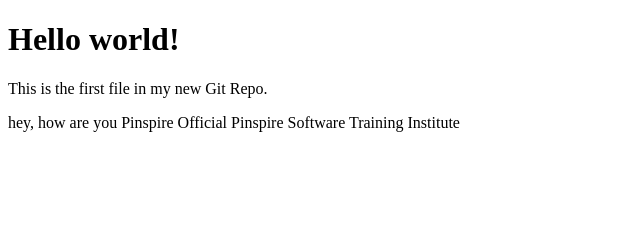
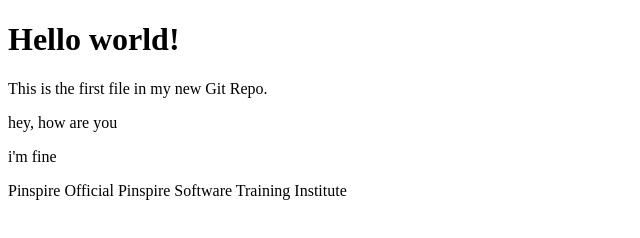
Before and after one commit to ayusha-ayu/First-repo, a plain HTML site: page index.html in a window 1280 px wide. Shown: the whole page, without its empty margins (0-640 px from the left). Drawn offline with Linux system fonts and the light colour scheme.

Commit message:
emergency branch fix

```diff
--- a/index.html
+++ b/index.html
@@ -7,7 +7,8 @@ Hello World!</title>
 <body>
 <h1>Hello world!</h1>
 <p>This is the first file in my new Git Repo.</p>
-<p>hey, how are you</a>
+<p>hey, how are you</p>
+<p>i'm fine</p>
 Pinspire Official
 Pinspire Software Training Institute
 </body> </html>
```
